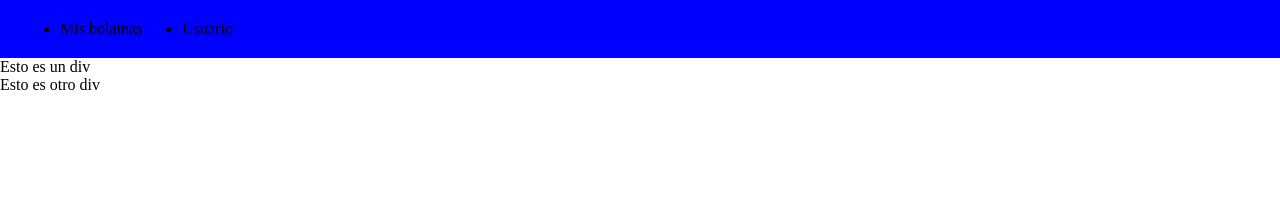
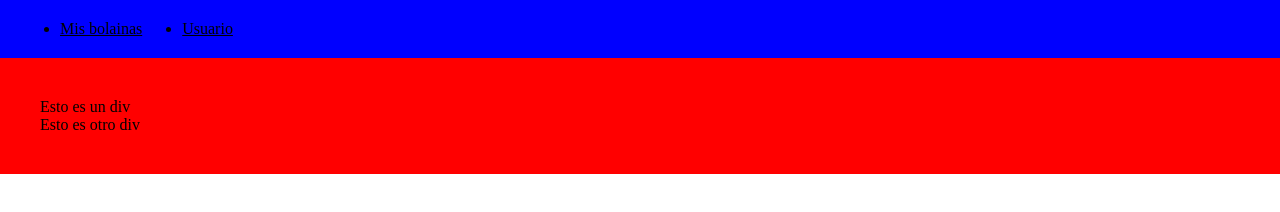
Before and after one commit to Maulak1588/GitPrueba, a plain HTML site: page index.html in a window 1280 px wide. Drawn offline with Linux system fonts and the light colour scheme.

Commit message:
Pinte div de rojo

```diff
--- a/style.css
+++ b/style.css
@@ -19,3 +19,8 @@ ul li a{
     color:#000;
 
 }
+
+.container{
+    background-color:red;
+    padding: 40px
+}
```
